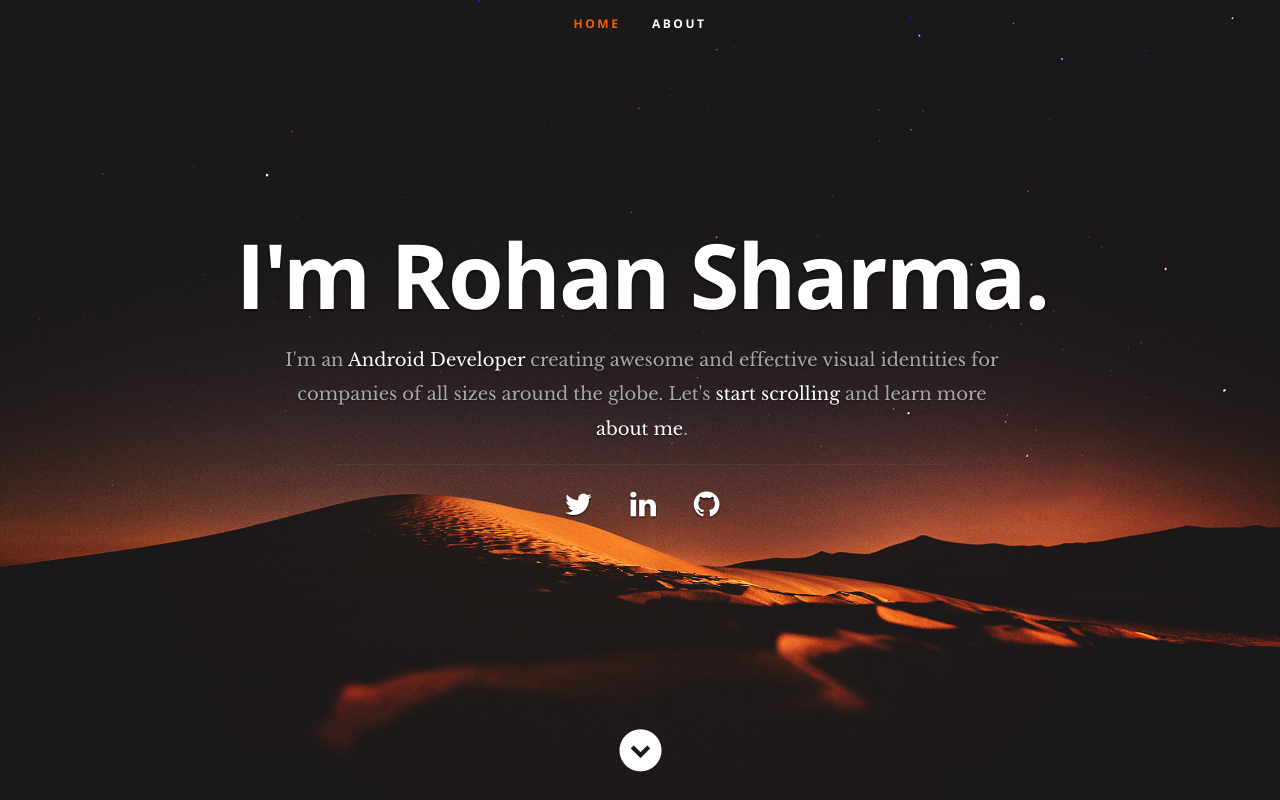
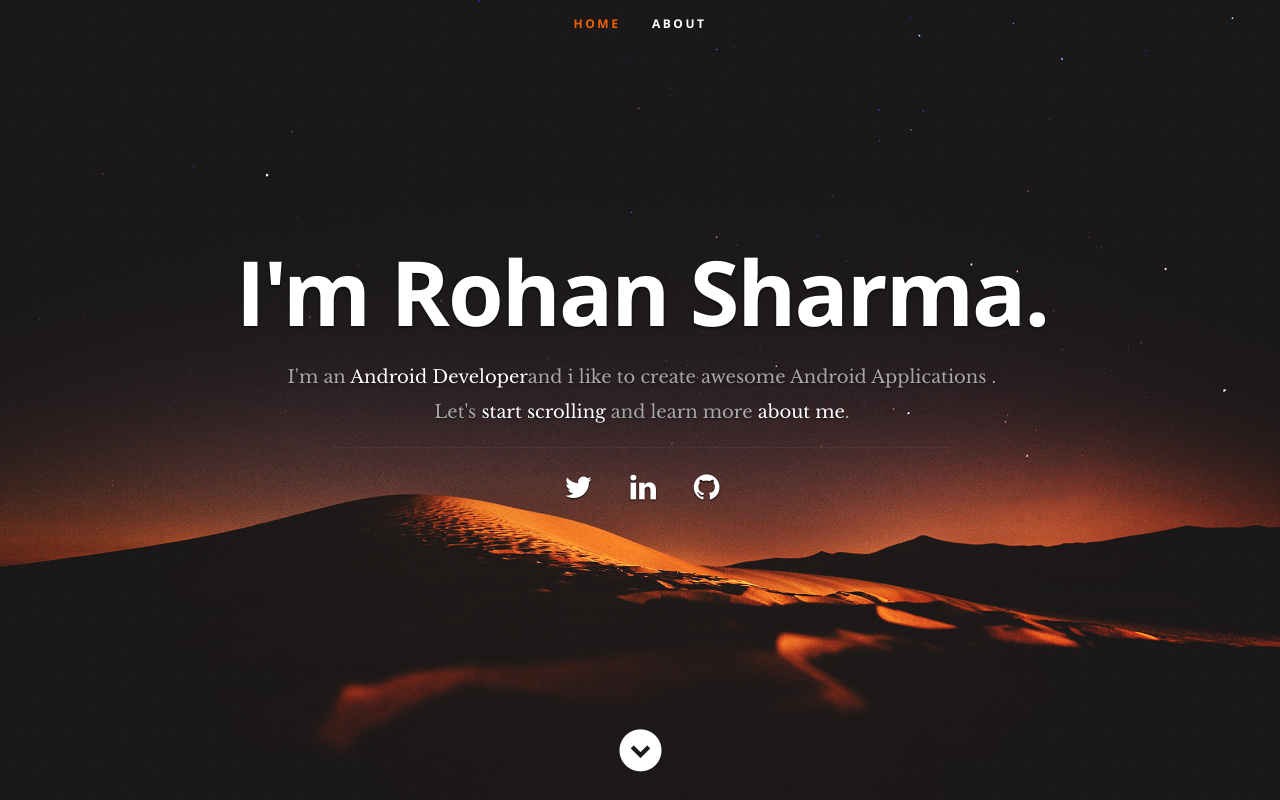
Before and after one commit to rohan35/rohan35.github.io, a plain HTML site: page index.html in a window 1280 px wide. Shown: the top 800 px of the page. Drawn offline with nearby package versions, Linux system fonts and the light colour scheme.

Commit message:
Update index.html

```diff
--- a/index.html
+++ b/index.html
@@ -53,8 +53,8 @@
       <div class="row banner">
          <div class="banner-text">
             <h1 class="responsive-headline">I'm Rohan Sharma.</h1>
-            <h3>I'm an <span>Android Developer</span> creating awesome and
-            effective visual identities for companies of all sizes around the globe. Let's <a class="smoothscroll" href="#about">start scrolling</a>
+            <h3>I'm an <span>Android Developer</span>and i like to create awesome Android Applications
+		    . Let's <a class="smoothscroll" href="#about">start scrolling</a>
             and learn more <a class="smoothscroll" href="#about">about me</a>.</h3>
             <hr />
             <ul class="social">
```
